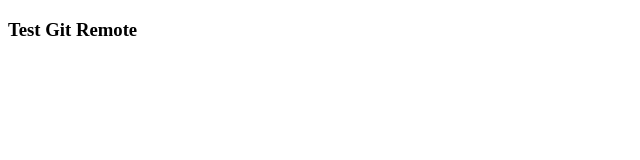
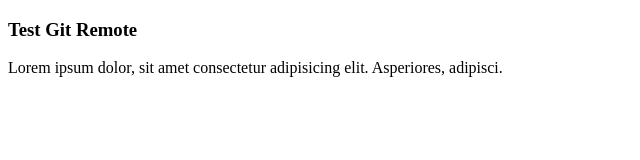
Before and after one commit to ReizalPambuko/reizal-git-test, a plain HTML site: page index.html in a window 1280 px wide. Shown: the whole page, without its empty margins (0-640 px from the left). Drawn offline with Linux system fonts and the light colour scheme.

Commit message:
menambahkan paragraf

```diff
--- a/index.html
+++ b/index.html
@@ -8,5 +8,6 @@
 </head>
 <body>
     <h3>Test Git Remote</h3>
+    <p>Lorem ipsum dolor, sit amet consectetur adipisicing elit. Asperiores, adipisci.</p>
 </body>
 </html>
```
